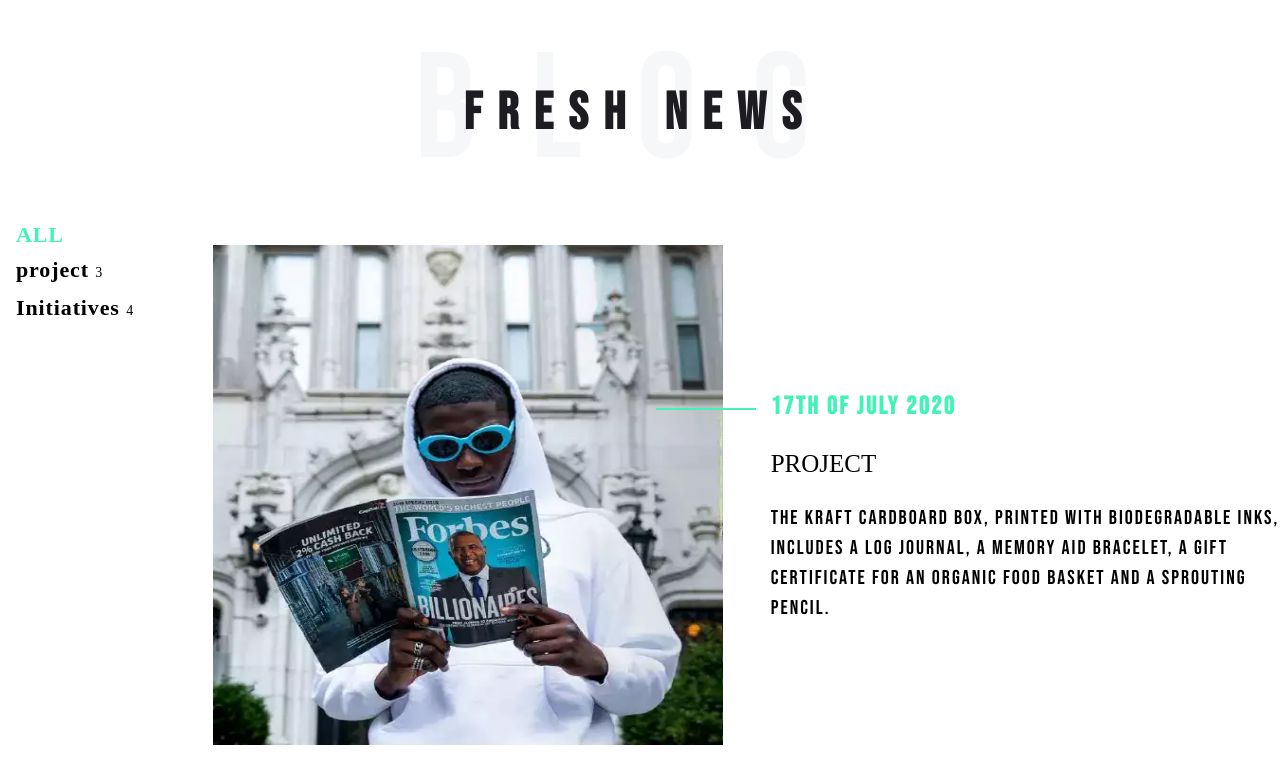
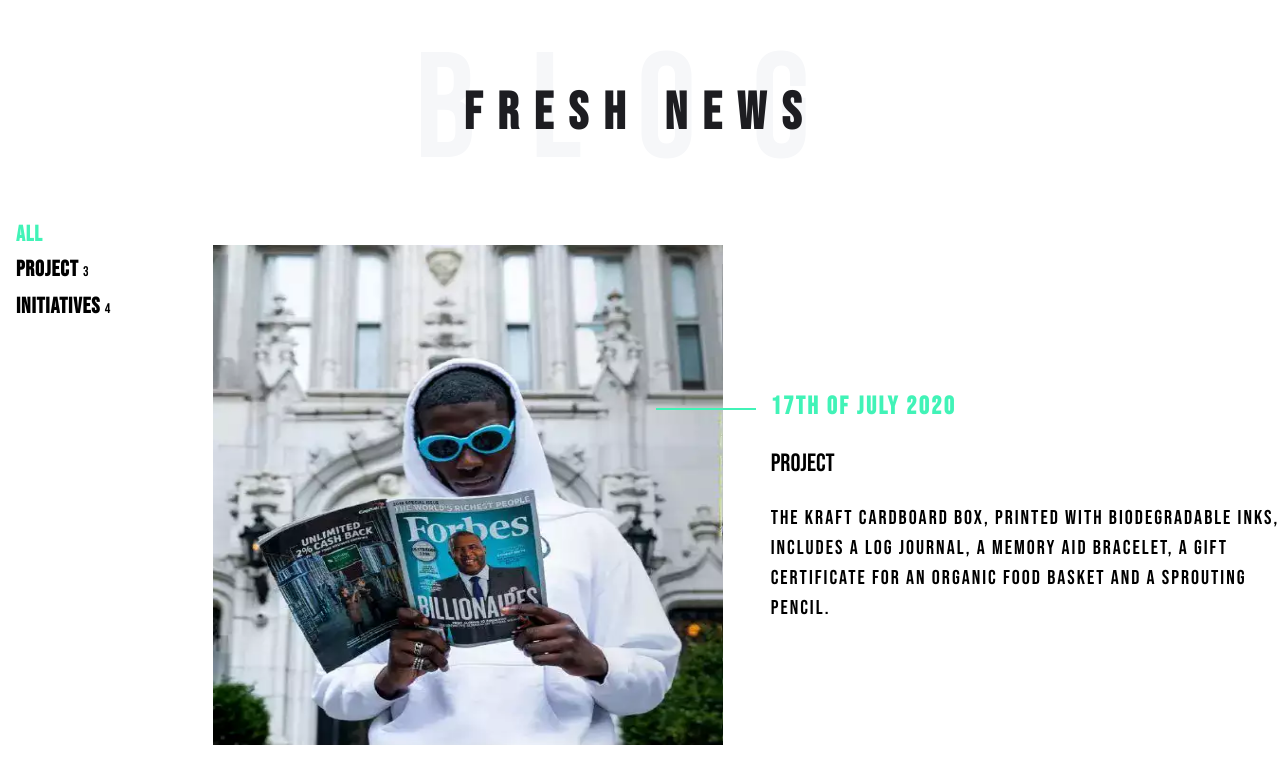
Before and after one commit to 14mehdirezaii14/naghshineVercel, a Next.js app: page /blog in a window 1280 px wide. Shown: the top 763 px of the page. Built offline with nearby package versions, Linux system fonts and the light colour scheme.

Commit message:
Increase performance

```diff
--- a/components/BgTitleAnimation/BgTitleAnimation.tsx
+++ b/components/BgTitleAnimation/BgTitleAnimation.tsx
@@ -1,6 +1,6 @@
-import { useRef, useEffect, useState,useCallback } from "react"
+import { useRef, useEffect } from "react"
 import gsap from "gsap"
-const BgTitleAnimation = ({ keyUnique, words, dir, color = '#000' }: { keyUnique: string, words: string[], dir: string, color?: string }) => {
+const BgTitleAnimation = ({ keyUnique, words, dir }: { keyUnique: string, words: string[], dir: string, color?: string }) => {
     const ref = useRef<any>(null)
 
     const scrollEvent = () => {
@@ -30,6 +30,8 @@ const BgTitleAnimation = ({ keyUnique, words, dir, color = '#000' }: { keyUnique
                     },)
                 }
             }
+        } else {
+            return
         }
     }
     useEffect(() => {
--- a/components/Footer/Footer.module.css
+++ b/components/Footer/Footer.module.css
@@ -1,6 +1,5 @@
 .footerLeft {
     width: calc(99.9% * 8/10 - 0px);
-    font-family: BebasNeue;
     font-size: 35px;
     text-transform: uppercase;
     font-weight: 600;
--- a/package.json
+++ b/package.json
@@ -15,7 +15,8 @@
     "next": "12.3.0",
     "react": "18.2.0",
     "react-dom": "18.2.0",
-    "react-icons": "^4.4.0"
+    "react-icons": "^4.4.0",
+    "sharp": "^0.31.2"
   },
   "devDependencies": {
     "@types/gsap": "^3.0.0",
--- a/pages/_app.tsx
+++ b/pages/_app.tsx
@@ -19,9 +19,7 @@ const Loading = dynamic(() => import('../components/Loading/Loading'))
 function MyApp({ Component, pageProps }: AppProps) {
   const [loading, setLoading] = useState(false)
   useEffect(() => {
-    window.scrollTo(0, 0)
     setLoading(true)
-    gsap.fromTo('#__next', { opacity: 0 }, { opacity: 1, duration: 5 })
   }, [])
   return (
     <>
--- a/pages/_document.tsx
+++ b/pages/_document.tsx
@@ -1,15 +1,9 @@
 import { Html, Head, Main, NextScript } from 'next/document'
-import { Suspense } from 'react'
-
-import Loading from '../components/Loading/Loading'
 export default function Document() {
     return (
         <Html className='font-BebasNeue'>
             <Head >
-                <link rel="preconnect" href="https://fonts.googleapis.com" />
-                <link rel="preconnect" href="https://fonts.gstatic.com" />
                 <link href="https://fonts.googleapis.com/css2?family=Bebas+Neue&display=swap" rel="stylesheet" />
-
             </Head>
             <body className='font-BebasNeue' >
                 <Main />
--- a/styles/blog.module.css
+++ b/styles/blog.module.css
@@ -10,7 +10,6 @@
 .btnTabBlog {
     display: block;
     text-transform: uppercase;
-    font-family: BebasNeue;
     font-size: 22px;
     font-weight: 600;
     letter-spacing: .04em;
@@ -31,7 +30,6 @@
 .titleBlogPost {
     position: relative;
     color: #000;
-    font-family: BebasNeue;
     font-size: 25px;
     text-transform: uppercase;
     font-weight: 500;
```
Also changed, not shown: 1 other file (tests, documents, lock files or other folders).
